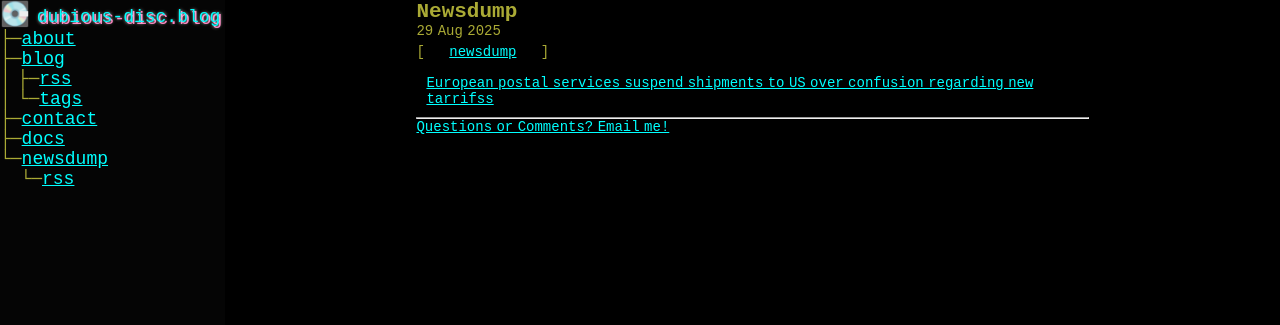
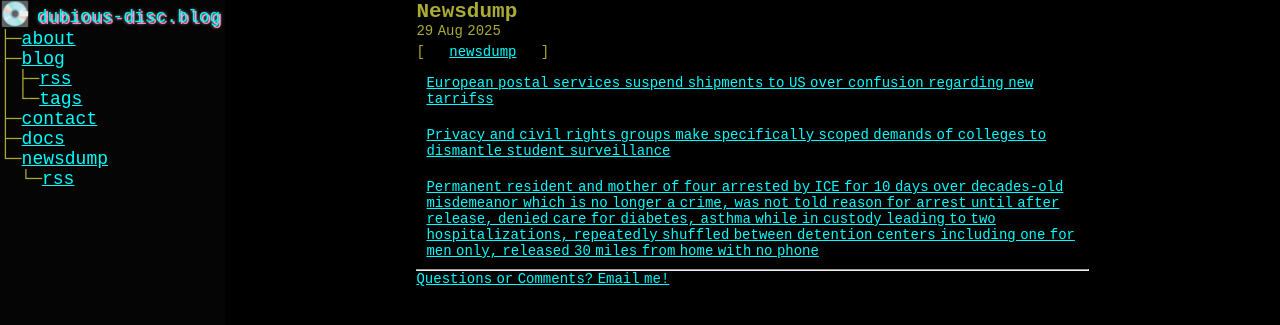
Before and after one commit to paranoid-porygon/paranoid-porygon.github.io, a Jekyll site: the page built from _posts/newsdump/2025-08-29-newsdump-20250829.md, in a window 1280 px wide. Shown: the top 325 px of the page. Built offline with Jekyll 4.4.1, drawn with Linux system fonts in a browser that asks for light colours.

Commit message:
newsdump

```diff
--- a/_posts/newsdump/2025-08-29-newsdump-20250829.md
+++ b/_posts/newsdump/2025-08-29-newsdump-20250829.md
@@ -7,3 +7,7 @@ published: true
 ---
 
 [European postal services suspend shipments to US over confusion regarding new tarrifss](https://apnews.com/article/us-tariffs-goods-services-suspension-85c7b36b9e92c0e640dfe2ac418cd907)
+
+[Privacy and civil rights groups make specifically scoped demands of colleges to dismantle student surveillance](https://apnews.com/article/college-protests-gaza-surveillance-privacy-rights-trump-3cfe691727266fb154b4fce2f0a04f53)
+
+[Permanent resident and mother of four arrested by ICE for 10 days over decades-old misdemeanor which is no longer a crime, was not told reason for arrest until after release, denied care for diabetes, asthma while in custody leading to two hospitalizations, repeatedly shuffled between detention centers including one for men only, released 30 miles from home with no phone](https://www.masslive.com/news/2025/08/mass-mom-detained-by-ice-for-10-days-over-decades-old-minor-marijuana-charge.html)
```
